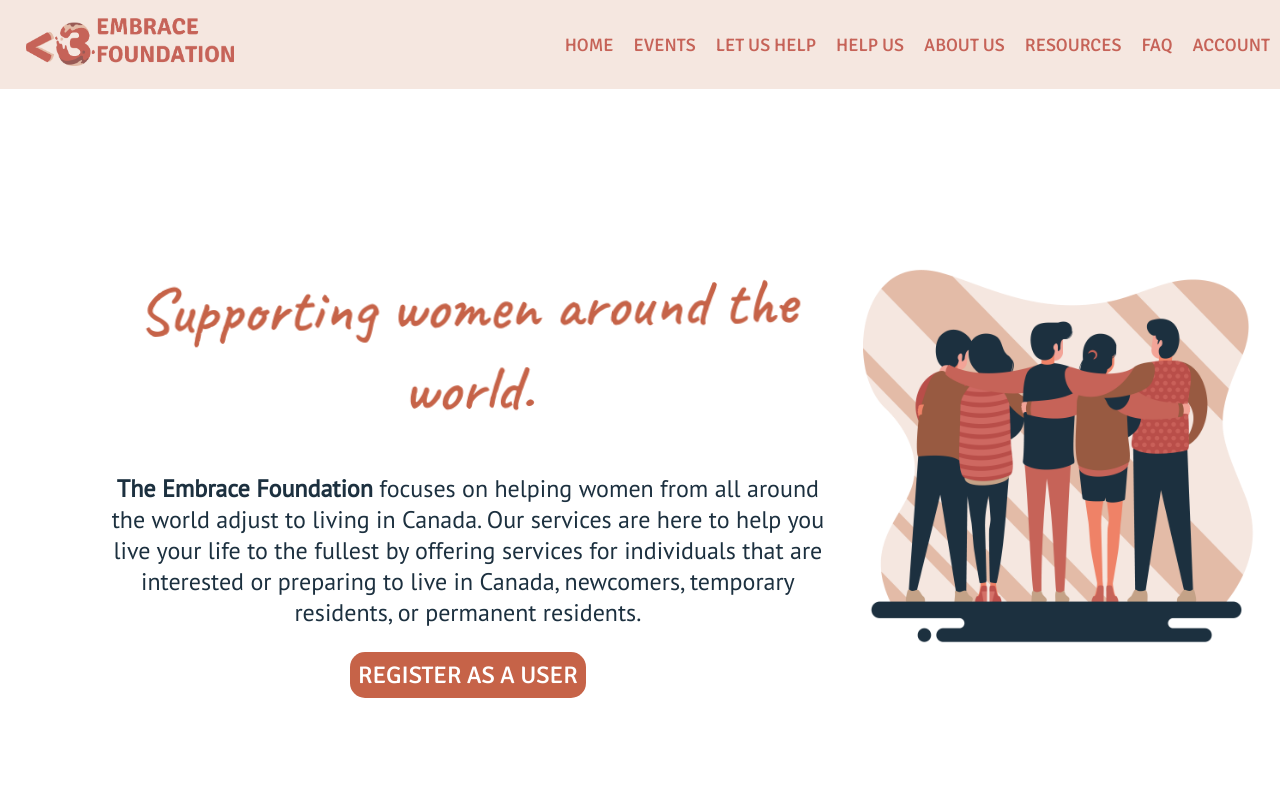
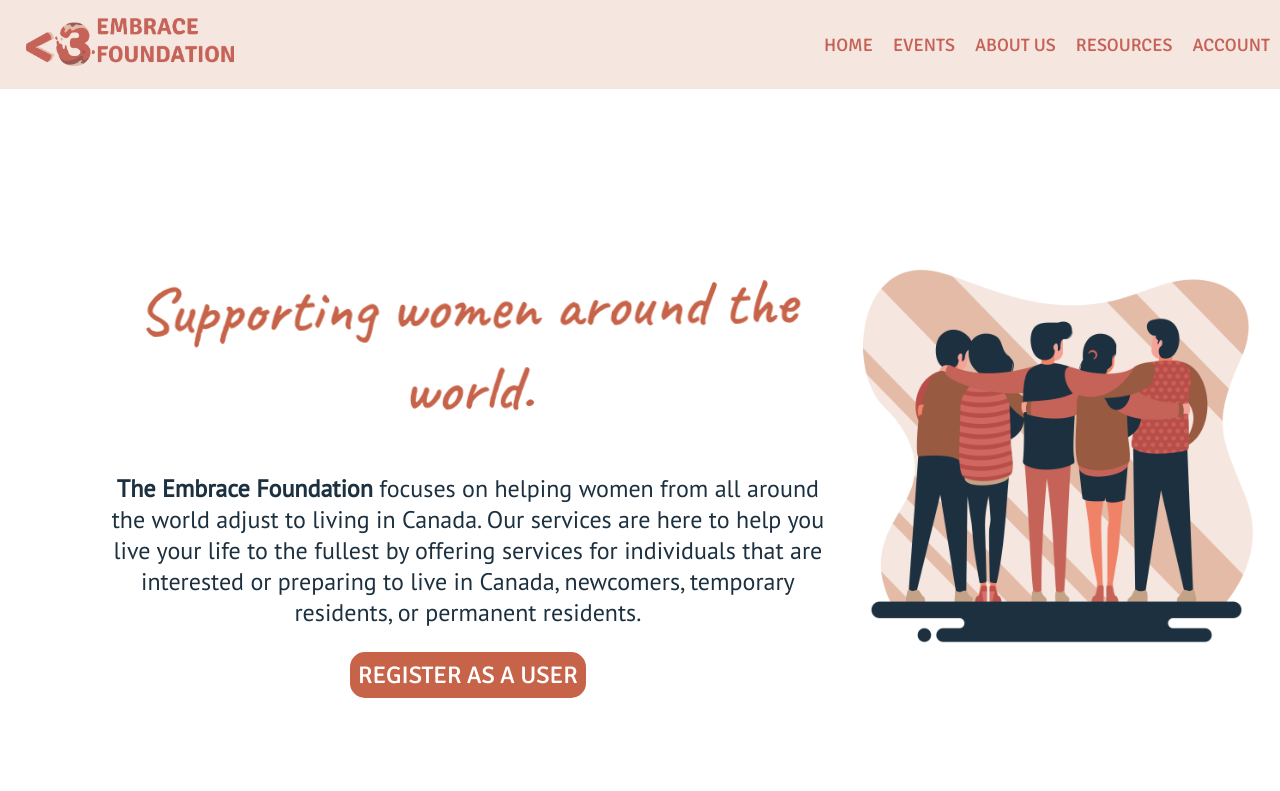
Before and after one commit to SetarehSh/cmd-f-2021, a PHP site: page / in a window 1280 px wide. Shown: the top 791 px of the page. Run offline with PHP 8.4, Linux system fonts and the light colour scheme.

Commit message:
Hid unfinished links

```diff
--- a/index.html
+++ b/index.html
@@ -20,11 +20,11 @@
         <ul>
             <li><a href="#heroStatement">Home</a></li>
             <li><a href="./events.html">Events</a></li>
-            <li><a href="">Let Us Help</a></li>
-            <li><a href="">Help Us</a></li>
+            <!-- <li><a href="">Let Us Help</a></li>
+            <li><a href="">Help Us</a></li> -->
             <li><a href="">About Us</a></li>
             <li><a href="">Resources</a></li>
-            <li><a href="">FAQ</a></li>
+            <!-- <li><a href="">FAQ</a></li> -->
             <li><a href="">Account</a></li>
         </ul>
     </nav>
@@ -138,11 +138,12 @@
     <footer>
         <div id="footerNav">
             <ul>
-                <li><a href="./register.html">Become a Volunteer</a></li>
-                <li><a href="">About Us</a></li>
-                <li><a href="">Accessibility</a></li>
-                <li><a href="">Privacy</a></li>
-                <li><a href="">Client Rights & Responsibilities</a></li>
+                <li><a href="./register.html">Become a Member</a></li>
+                <li><a href="./aboutus.html">About Us</a></li>
+                <!-- <li><a href="">Accessibility</a></li> -->
+                <!-- <li><a href="">Privacy</a></li>
+                <li><a href="">Client Rights & Responsibilities</a></li> -->
+                <li><a href="./resources.html">Resources</a></li>
             </ul>
             <ul>
                 <li><a href="">Contact Us</a></li>
```
Also changed, not shown: src/event.css (+16 -3 lines).
